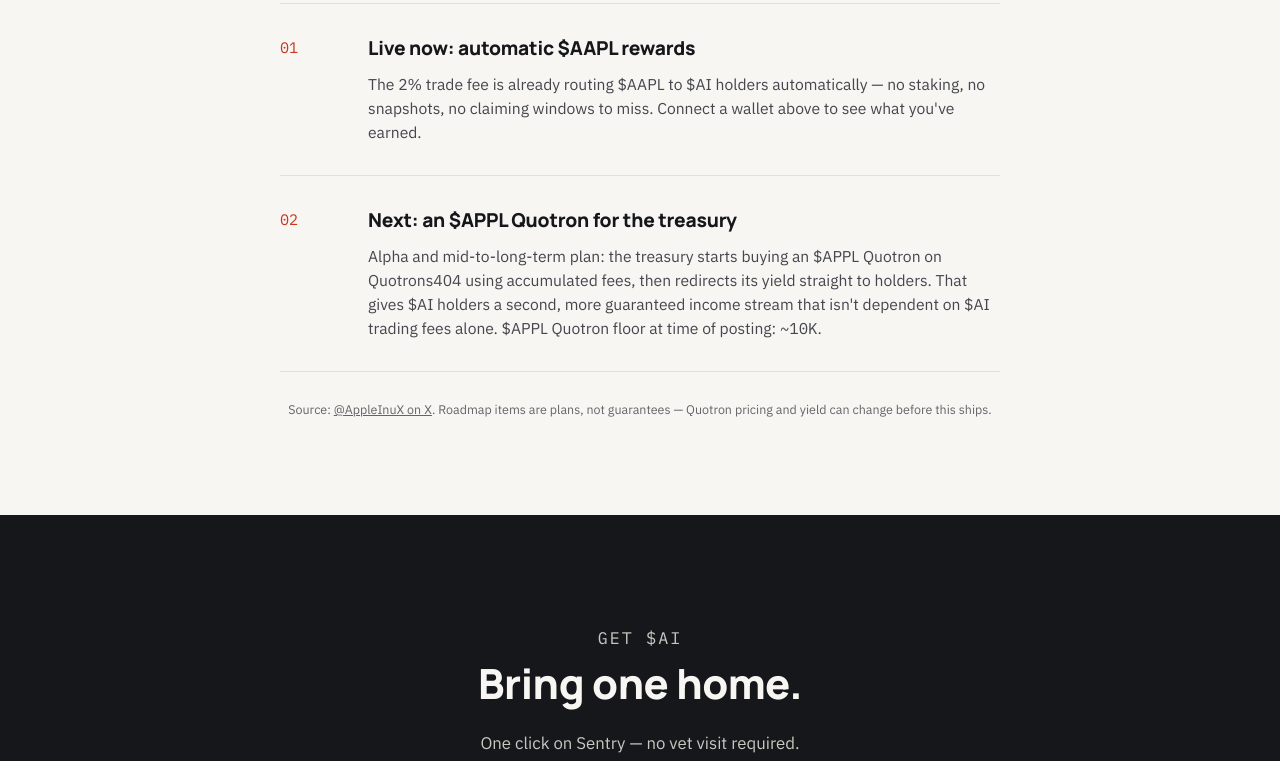
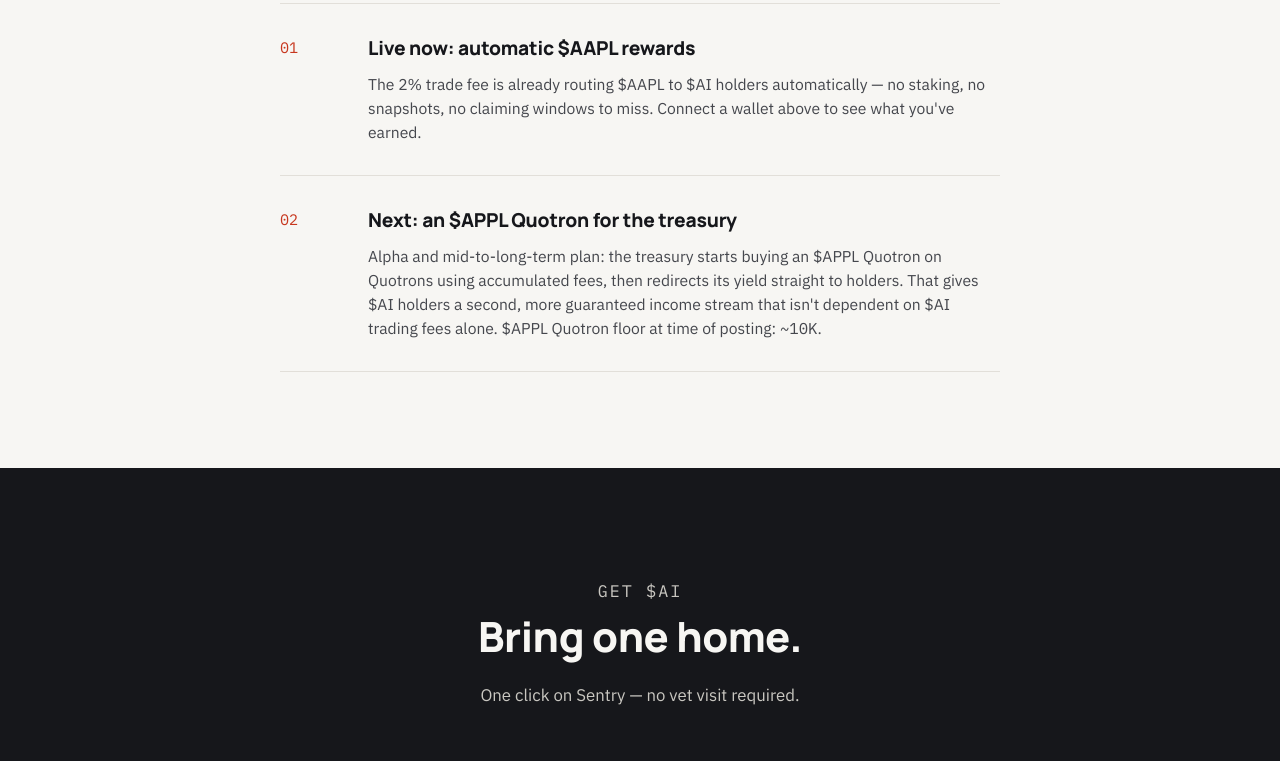
Before and after one commit to optichads-tech/apple-inu-site, a plain HTML site: page index.html in a window 1280 px wide. Shown: the part 4165-4926 px from the top of the page. Drawn offline with Linux system fonts and the light colour scheme.

Commit message:
Update index.html

```diff
--- a/index.html
+++ b/index.html
@@ -865,12 +865,9 @@
         <span class="num">02</span>
         <div>
           <h3>Next: an $APPL Quotron for the treasury</h3>
-          <p>Alpha and mid-to-long-term plan: the treasury starts buying an $APPL Quotron on Quotrons404 using accumulated fees, then redirects its yield straight to holders. That gives $AI holders a second, more guaranteed income stream that isn't dependent on $AI trading fees alone. $APPL Quotron floor at time of posting: <span class="mono">~10K</span>.</p>
+          <p>Alpha and mid-to-long-term plan: the treasury starts buying an $APPL Quotron on Quotrons using accumulated fees, then redirects its yield straight to holders. That gives $AI holders a second, more guaranteed income stream that isn't dependent on $AI trading fees alone. $APPL Quotron floor at time of posting: <span class="mono">~10K</span>.</p>
         </div>
       </div>
-    </div>
-    <p style="text-align:center; margin-top:28px; font-size:0.78rem; color:var(--muted);">Source: <a href="https://x.com/AppleInuX/status/2096330957452202239" target="_blank" rel="noopener" style="color:inherit; text-decoration:underline;">@AppleInuX on X</a>. Roadmap items are plans, not guarantees — Quotron pricing and yield can change before this ships.</p>
-  </div>
 </section>
 
 <section id="buy" class="dark-panel">
```
